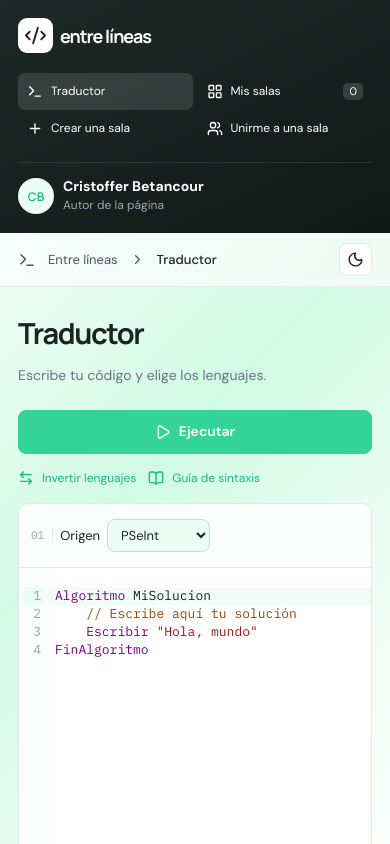
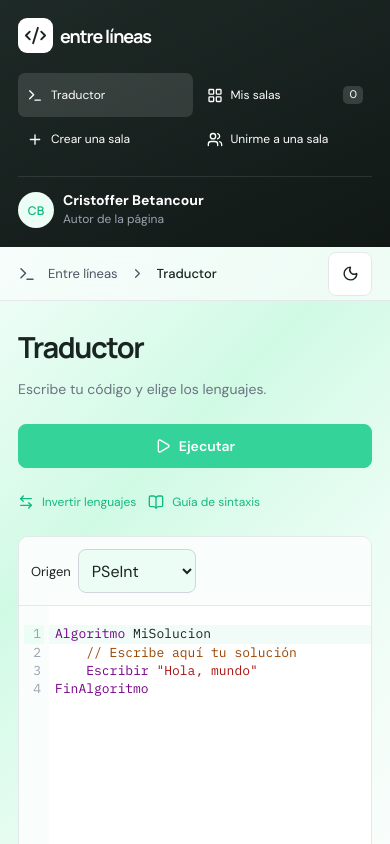
Before and after one commit to ChrisVlk/EntreLineas, a React (Vite) app: page / in a window 390 px wide. Shown: the top 844 px of the page. Built offline with nearby package versions, Linux system fonts and the light colour scheme; no server answers.

Commit message:
Improve mobile touch targets and short viewport layout

```diff
--- a/src/style.css
+++ b/src/style.css
@@ -2654,3 +2654,32 @@ dialog .console-output{min-height:220px;max-height:45vh}
 [data-theme=dark] .cm-editor { --code-selection: #315d52; --code-selection-idle: #2b443f; }
 .cm-editor .cm-selectionBackground { background: var(--code-selection-idle) !important; }
 .cm-editor.cm-focused .cm-selectionBackground { background: var(--code-selection) !important; }
+
+/* Mobile audit: touch targets, narrow content, and short viewports. */
+.sidebar { overflow-y: auto; }
+.modal-heading h2 { min-width: 0; overflow-wrap: anywhere; }
+.modal-heading > .icon { flex-shrink: 0; }
+dialog { overflow-y: auto; max-height: 90dvh; }
+@media (max-width: 760px) {
+  .sidebar nav button, .theme-toggle, .text-button, .back, .icon,
+  .primary, .secondary, .tabs button { min-height: 44px; }
+  .icon, .theme-toggle { min-width: 44px; flex-shrink: 0; }
+  input, select, textarea, .editor-heading select { font-size: 16px; }
+  .editor-heading { flex-wrap: wrap; }
+  .editor-heading select { min-height: 44px; min-width: 0; max-width: 100%; }
+  .editor-heading .number { display: none; }
+  .room-toolbar { flex-wrap: wrap; }
+  .tabs { max-width: 100%; overflow-x: auto; gap: 12px; }
+  .tabs button { flex-shrink: 0; }
+  .class-banner > div, .share-room > div, .submission-row > div,
+  .topbar > div:first-child { min-width: 0; }
+  .class-banner h1, .class-banner p, .page-heading h1,
+  .submission-row b, .submission-row p, .statement p, .feedback p {
+    overflow-wrap: anywhere;
+  }
+  .exercise-main > div, .submission-row, .form-actions { flex-wrap: wrap; }
+  .form-actions > button { flex: 1 1 120px; }
+  dialog { padding: 16px; }
+  .console-toolbar { padding: 12px; }
+  .console-input { padding: 12px; }
+}
```
